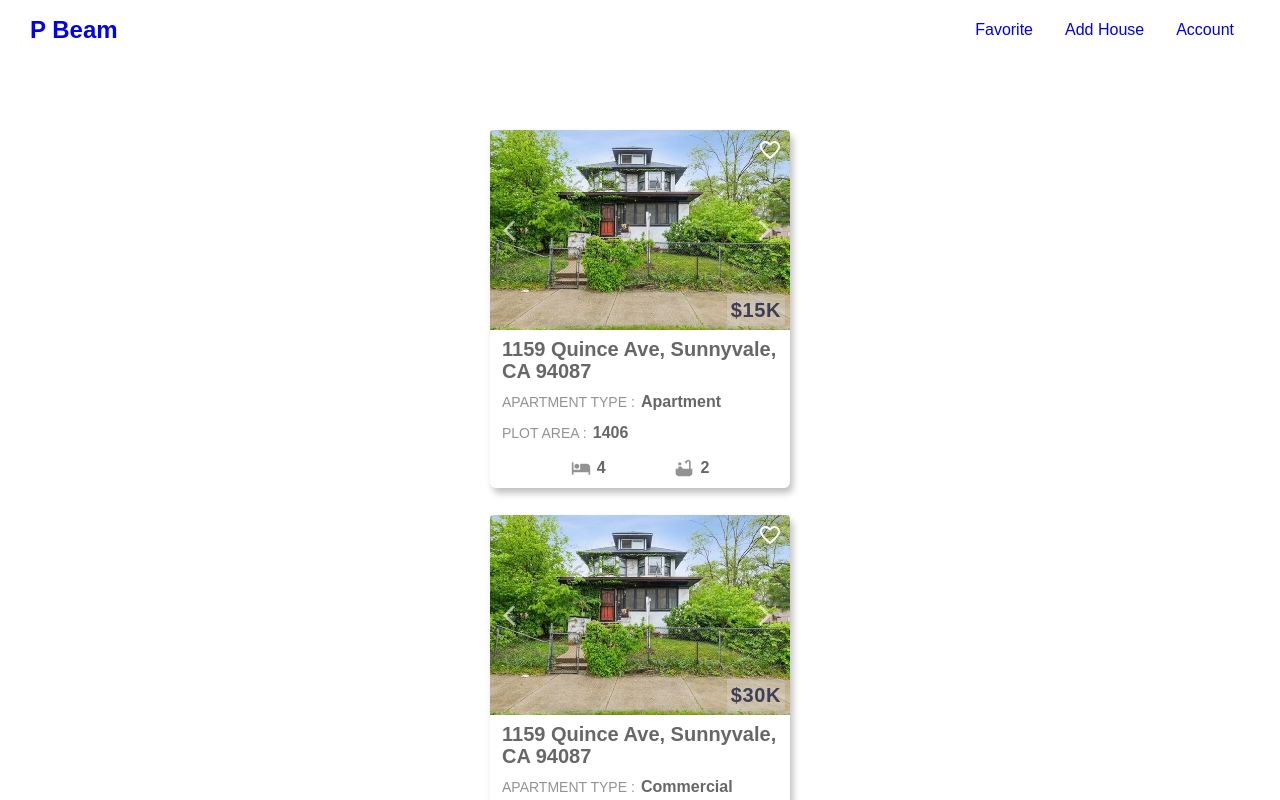
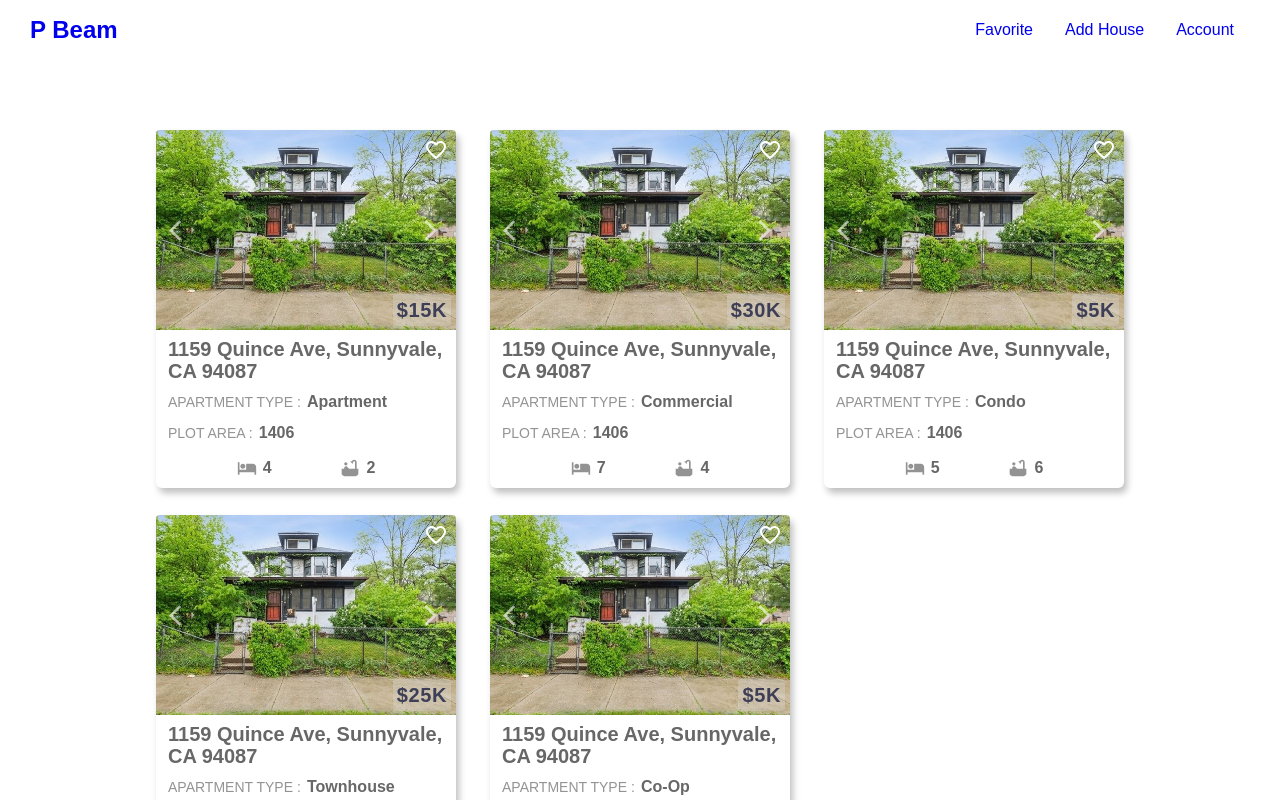
Before and after one commit to Web-Dev-Problems/pb-mini-project-2, a React (Create React App) app: page / in a window 1280 px wide. Shown: the top 800 px of the page. Built offline with nearby package versions, Linux system fonts and the light colour scheme.

Commit message:
Made the houses' blocks responsive (#13)

```diff
--- a/src/pages/Favorite.js
+++ b/src/pages/Favorite.js
@@ -24,7 +24,8 @@ const FavoriteContainer = styled.section`
     > ul:nth-of-type(1){
         display: grid;
         grid-template-columns: repeat(auto-fill, 300px);
-        margin: 0 auto;
+        width: 100%;
+        justify-content: center;
         grid-column-gap: 34px;
         grid-row-gap: 27px;
     }
--- a/src/pages/Home.js
+++ b/src/pages/Home.js
@@ -25,7 +25,8 @@ const HomeContainer = styled.section`
         padding: 70px 0 30px 0;
         display: grid;
         grid-template-columns: repeat(auto-fill, 300px);
-        margin: 0 auto;
+        width: 100%;
+        justify-content: center;
         grid-column-gap: 34px;
         grid-row-gap: 27px;
     }
```
